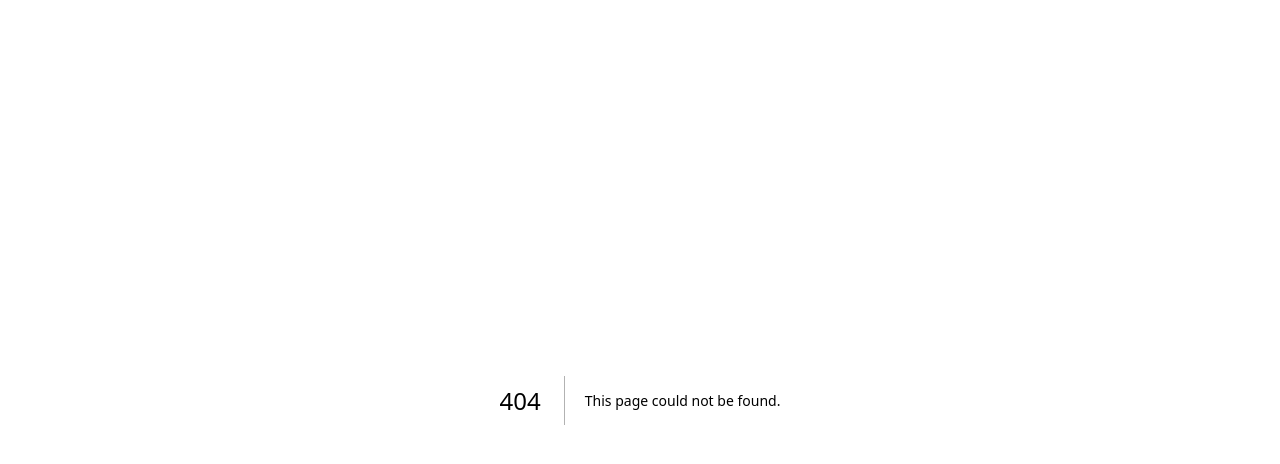
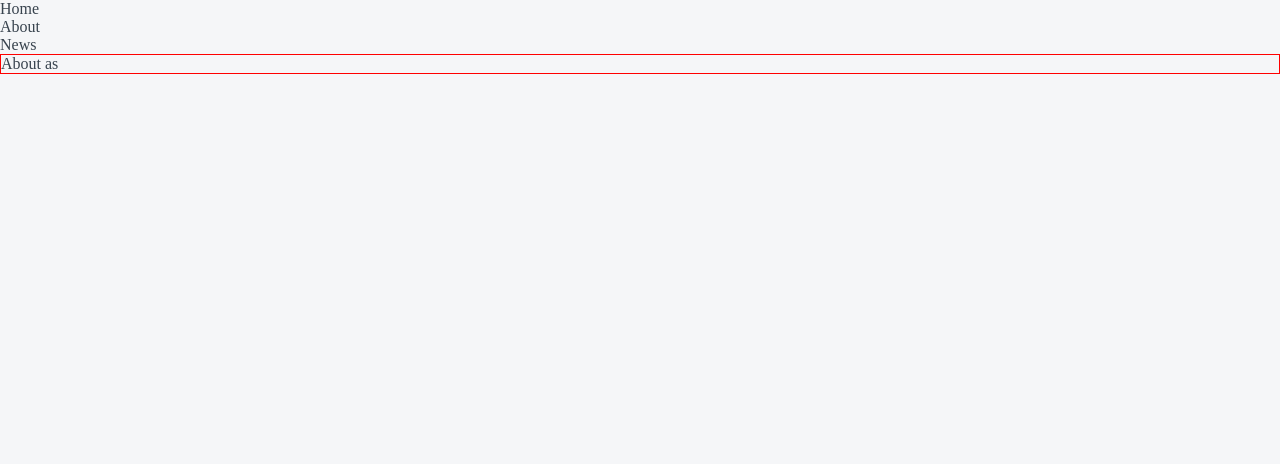
Before and after one commit to d26martian/next-learn, a Next.js app: page /about in a window 1280 px wide. Before the commit this address had no page. Shown: the top 464 px of the page. Built offline with nearby package versions, Linux system fonts and the light colour scheme.

Commit message:
example layout for pages

```diff
--- /dev/null
+++ b/layout/Layout.tsx
@@ -0,0 +1,28 @@
+import { Metadata } from "next";
+import React, { ReactNode } from "react";
+
+export interface RootLayoutProps {
+  children: ReactNode
+}
+
+export const metadata: Metadata = {
+  title: 'React App learning',
+  description: 'Web site created with Next.js.',
+}
+
+export default function RootLayout({ children }: RootLayoutProps) {
+  return (
+    <html>
+      <body>
+        <nav>
+          <ul>
+            <li>Home</li>
+            <li>About</li>
+            <li>News</li>
+          </ul>
+        </nav>
+        {children}
+      </body>
+    </html>
+  )
+}
--- a/pages/_app.tsx
+++ b/pages/_app.tsx
@@ -1,6 +1,12 @@
-import "@/styles/globals.css";
+import RootLayout from "@/layout/Layout";
 import type { AppProps } from "next/app";
 
+import "@/styles/globals.css";
+
 export default function App({ Component, pageProps }: AppProps) {
-  return <Component {...pageProps} />;
+  return (
+    <RootLayout>
+      <Component {...pageProps} />
+    </RootLayout>
+  );
 }
--- /dev/null
+++ b/pages/about/AboutLayout.tsx
@@ -0,0 +1,19 @@
+import { Metadata } from "next";
+import React, { ReactNode } from "react";
+
+export interface RootLayoutProps {
+  children: ReactNode
+}
+
+export const metadata: Metadata = {
+  title: 'React App learning',
+  description: 'Web site created with Next.js.',
+}
+
+export default function AboutLayout({ children }: RootLayoutProps) {
+  return (
+    <div style={{ "border": "1px solid red" }}>
+      {children}
+    </div>
+  )
+}
--- /dev/null
+++ b/pages/about/index.tsx
@@ -0,0 +1,12 @@
+import AboutLayout from "./AboutLayout";
+
+export default function About() {
+
+  return (
+    <AboutLayout>
+      <div>
+        About as
+      </div>
+    </AboutLayout>
+  );
+}
--- a/pages/index.tsx
+++ b/pages/index.tsx
@@ -2,6 +2,7 @@
 import Head from "next/head";
 import { Button, Htag, P, Rating, Tag } from "@/components"
 import { useEffect, useState } from "react";
+import RootLayout from "@/layout/Layout";
 
 export default function Home() {
   const [count, setCount] = useState<number>(0)
@@ -16,6 +17,7 @@ export default function Home() {
   })
 
   return (
+    <RootLayout>
       <div>
         <Htag tag="h1">{count}</Htag>
         <Button appearance='primary' arrow="right" onClick={() => setCount(count => count + 1)}>Click</Button>
@@ -26,5 +28,6 @@ export default function Home() {
         <Tag color="red" size="m">testing</Tag>
         <Rating rating={rating} setRating={setRating} isEditable={true} />
       </div>
+    </RootLayout>
   );
 }
```
Also changed, not shown: styles/Page.module.css (added, +11 -0 lines). Lines whose indentation alone changed are shown as unchanged.
